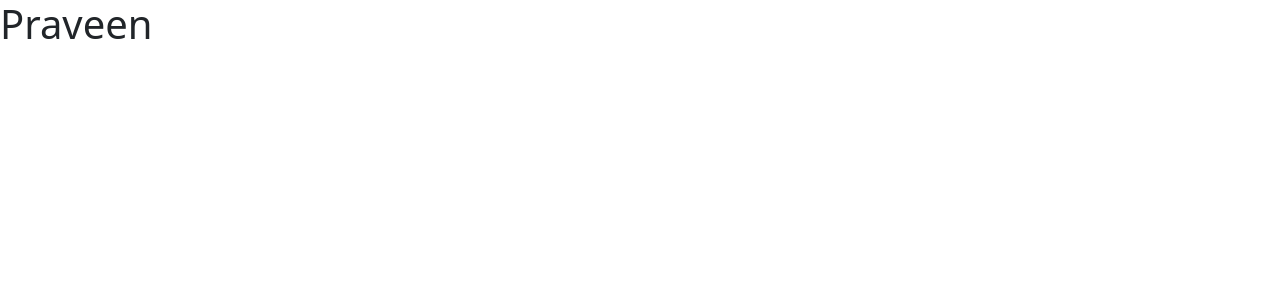
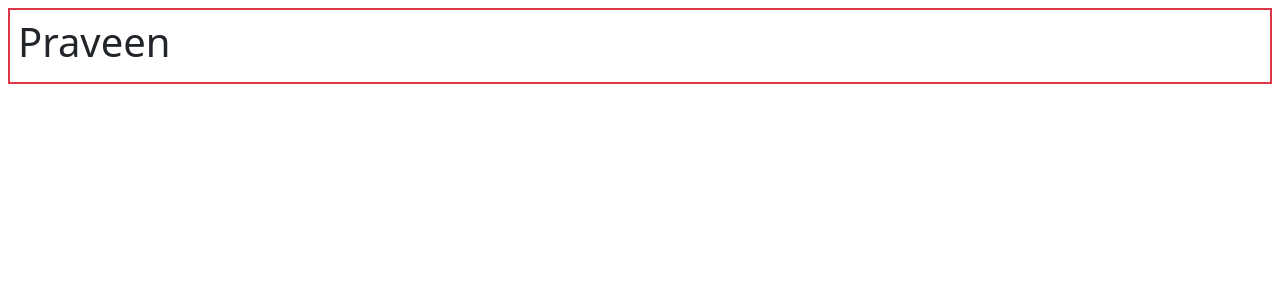
Before and after one commit to edupoly/rb56, a React (Vite) app: page / in a window 1280 px wide. Shown: the top 300 px of the page. Built offline with nearby package versions, Linux system fonts and the light colour scheme.

Commit message:
todolist

```diff
--- a/src/App.jsx
+++ b/src/App.jsx
@@ -1,6 +1,6 @@
 function App() {
   return (
-    <div>
+    <div className="border border-2 p-2 m-2 border-danger">
       <h1>Praveen</h1>
     </div>
   );
```
